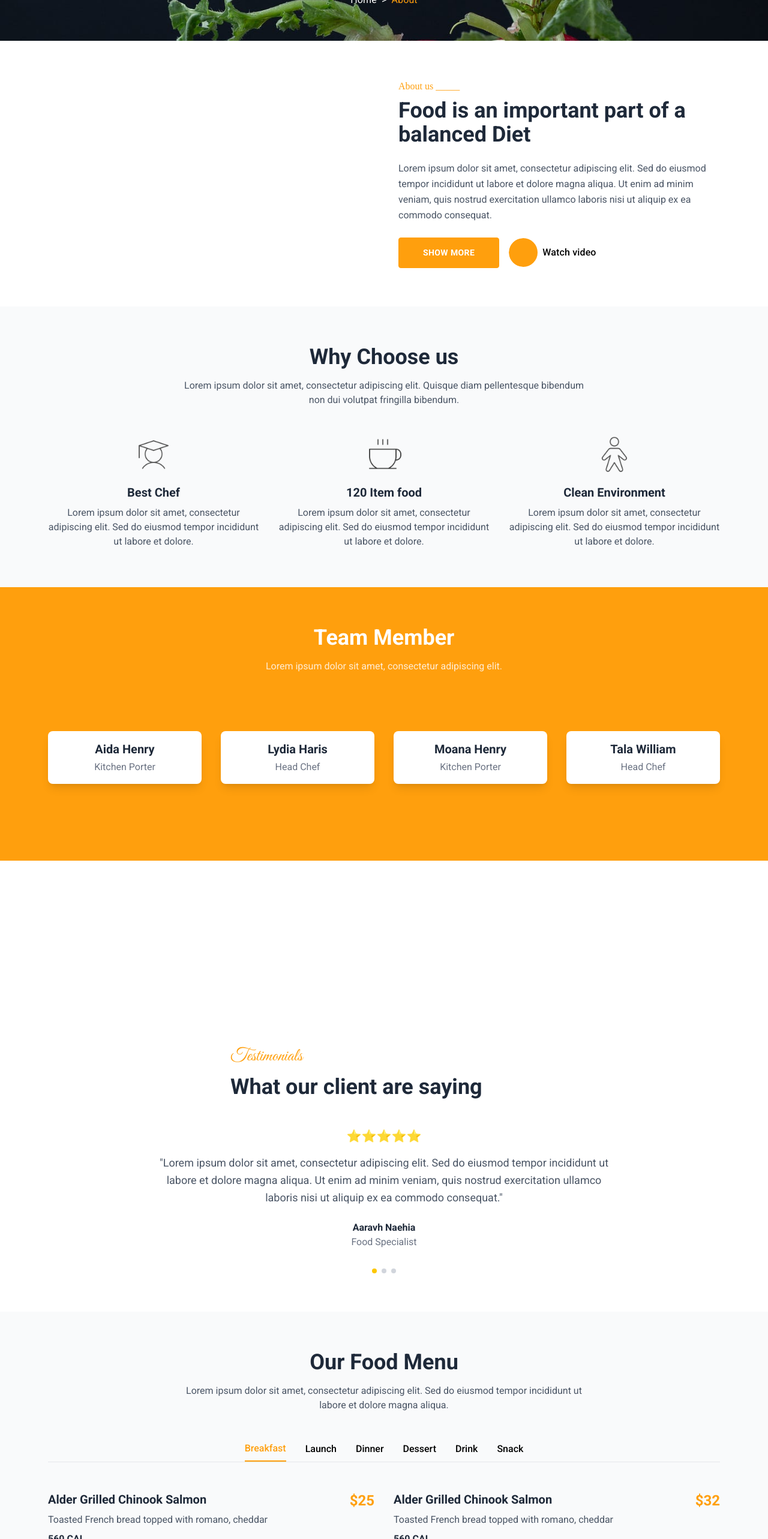
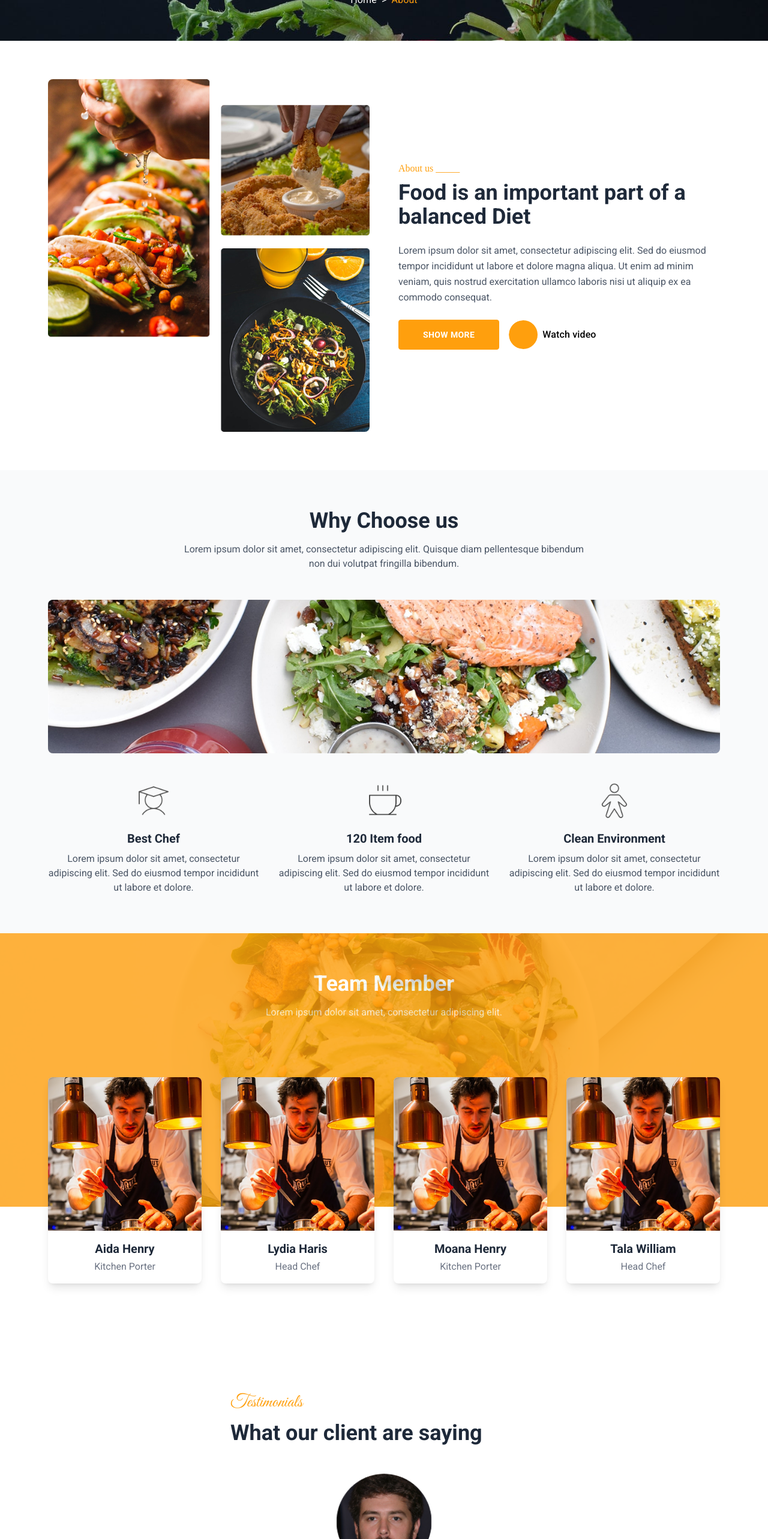
Before and after one commit to hugn2k4/siupo-frontend, a React (Vite) app: page /about in a window 1280 px wide. Shown: the part 220-2786 px from the top of the page at 60% size. Built offline with nearby package versions, Linux system fonts and the light colour scheme; no server answers; some icons are missing; a web font is replaced by a local one.

Commit message:
fix: update defaul banner

```diff
--- a/src/pages/AboutUs/components/FoodGallerySection.tsx
+++ b/src/pages/AboutUs/components/FoodGallerySection.tsx
@@ -2,10 +2,10 @@ import React from "react";
 import { Skeleton } from "@mui/material";
 import MyButton from "../../../components/common/Button";
 import type { BannerProps } from "../../../types/props/BannerProps";
-
+import defaultAboutUs from "../../../assets/images/image_about_us_home.png";
 // Food Gallery Section Component
 const FoodGallerySection: React.FC<BannerProps> = ({ banners, loading }) => {
-  const aboutUsImage = banners[0]?.url || "";
+  const aboutUsImage = banners[0]?.url || defaultAboutUs;
   return (
     <section className="py-16 bg-white">
       <div className="max-w-6xl mx-auto px-4">
--- a/src/pages/AboutUs/components/TeamSection.tsx
+++ b/src/pages/AboutUs/components/TeamSection.tsx
@@ -1,5 +1,7 @@
 import type { BannerProps } from "../../../types/props/BannerProps";
 import { Skeleton } from "@mui/material";
+import defaultAboutUsStaff from "../../../assets/images/image_about_us_staff.png";
+import defaultBackground from "../../../assets/images/image_about_us_6.png";
 const TeamSection: React.FC<BannerProps> = ({ banners, loading }) => {
   const teamMembers = [
     { name: "Aida Henry", role: "Kitchen Porter" },
@@ -7,8 +9,8 @@ const TeamSection: React.FC<BannerProps> = ({ banners, loading }) => {
     { name: "Moana Henry", role: "Kitchen Porter" },
     { name: "Tala William", role: "Head Chef" },
   ];
-  const staffImage = banners[1]?.url || ""; // id: 104 - image_about_us_staff
-  const backgroundImage = banners[2]?.url || "";
+  const staffImage = banners[1]?.url || defaultAboutUsStaff; // id: 104 - image_about_us_staff
+  const backgroundImage = banners[2]?.url || defaultBackground;
   return (
     <section className="relative bg-primary pt-16 pb-78">
       <div
--- a/src/pages/AboutUs/components/TestimonialSection.tsx
+++ b/src/pages/AboutUs/components/TestimonialSection.tsx
@@ -1,8 +1,8 @@
 import type { BannerProps } from "../../../types/props/BannerProps";
 import { Skeleton } from "@mui/material";
-
+import defaultClientImage from "../../../assets/images/image_about_us_client.png";
 const TestimonialSection: React.FC<BannerProps> = ({ banners, loading }) => {
-  const clientImage = banners[3]?.url || "";
+  const clientImage = banners[3]?.url || defaultClientImage;
   return (
     <section className="py-16 bg-white mt-60">
       <div className="text-center mb-12">
--- a/src/pages/AboutUs/components/WhyChooseUsSection.tsx
+++ b/src/pages/AboutUs/components/WhyChooseUsSection.tsx
@@ -4,10 +4,11 @@ import { Skeleton } from "@mui/material";
 import Student from "../../../assets/images/image_student.png";
 import Person from "../../../assets/images/image_person.png";
 import Coffee from "../../../assets/images/image_coffee.png";
+import defaultFeatureImage from "../../../assets/images/image_about_us_4.png";
 // import AboutusClient from "../../../assets/images/AboutusClient.png";
 // Why Choose Us Section Component
 const WhyChooseUsSection: React.FC<BannerProps> = ({ banners, loading }) => {
-  const featureImage = banners[4]?.url || "";
+  const featureImage = banners[4]?.url || defaultFeatureImage;
   return (
     <section className="py-16 bg-gray-50">
       <div className="max-w-6xl mx-auto px-4">
--- a/src/pages/Home/components/AboutUs.tsx
+++ b/src/pages/Home/components/AboutUs.tsx
@@ -1,6 +1,7 @@
 import { Box, Typography, Skeleton } from "@mui/material";
 import { motion } from "framer-motion";
 import MyButton from "../../../components/common/Button";
+import DefaultAboutUs from "../../../assets/images/image_about_us_home.png";
 import type { Banner } from "../../../types/models/banner";
 
 interface AboutUsProps {
@@ -10,7 +11,7 @@ interface AboutUsProps {
 
 function AboutUs({ banners, loading }: AboutUsProps) {
   // Lấy banner từ API
-  const aboutUsImage = banners[0]?.url || "";
+  const aboutUsImage = banners[0]?.url || DefaultAboutUs;
 
   return (
     <section className="w-full min-h-screen flex flex-col relative">
--- a/src/pages/Home/components/Hero.tsx
+++ b/src/pages/Home/components/Hero.tsx
@@ -4,6 +4,8 @@ import { useState } from "react";
 import ShiningStarsIcon from "../../../assets/icons/shining_stars.svg";
 import SparkleIcon from "../../../assets/icons/sparkle.svg";
 import MyButton from "../../../components/common/Button";
+import DefaultHero from "../../../assets/images/image_hero.png";
+import DefaultHeroMobile from "../../../assets/images/image_hero_mobile.png";
 import type { Banner } from "../../../types/models/banner";
 
 interface HeroProps {
@@ -14,8 +16,8 @@ interface HeroProps {
 const Hero = ({ banners, loading }: HeroProps) => {
   const [hoveredPlace, setHoveredPlace] = useState(false);
   // Lấy banner từ API
-  const heroImage = banners[0]?.url || "";
-  const heroImageMobile = banners[1]?.url || "";
+  const heroImage = banners[0]?.url || DefaultHero;
+  const heroImageMobile = banners[1]?.url || DefaultHeroMobile;
   return (
     <section className="w-full min-h-[90vh] flex flex-col relative overflow-hidden">
       {/* Right side: Hero Image - positioned absolutely to reach screen edge */}
--- a/src/pages/Menu/MenuSection.tsx
+++ b/src/pages/Menu/MenuSection.tsx
@@ -1,6 +1,10 @@
 import { Box, Typography, Skeleton } from "@mui/material";
 import React, { useEffect, useRef } from "react";
 import { useBanners } from "../../hooks/useBanners";
+import DefaultSalad from "../../assets/images/image_salad.png";
+import DefaultBurger from "../../assets/images/image_burger.png";
+import DefaultCupcake from "../../assets/images/image_cupcake.png";
+import DefaultCocktail from "../../assets/images/image_cocktail.png";
 
 const MenuItem: React.FC<{ item: { name: string; description: string; price: string; calories?: string } }> = ({
   item,
@@ -181,6 +185,7 @@ const menuData = [
     ],
   },
 ];
+const defaultBanners = [DefaultSalad, DefaultBurger, DefaultCupcake, DefaultCocktail];
 
 const MenuSection: React.FC<{ sectionIndex: number }> = ({ sectionIndex }) => {
   const sectionRef = useRef<HTMLDivElement>(null);
@@ -205,8 +210,8 @@ const MenuSection: React.FC<{ sectionIndex: number }> = ({ sectionIndex }) => {
   // banners[1] = image_cupcake (Dessert)
   // banners[2] = image_cocktail (Drinks)
   // banners[3] = image_burger (Main Course)
-  const imageMapping = [0, 3, 1, 2]; // Map index của menuData với index của banners
-  const menuImage = banners[imageMapping[sectionIndex]]?.url || "";
+  const imageMapping = [0, 3, 1, 2]; // map index section → banners API
+  const menuImage = banners[imageMapping[sectionIndex]]?.url || defaultBanners[sectionIndex];
 
   return (
     <Box
--- a/src/pages/PlaceTableForGuest/components/HeroSection.tsx
+++ b/src/pages/PlaceTableForGuest/components/HeroSection.tsx
@@ -2,6 +2,7 @@
 // import DatePicker from "react-datepicker";
 import "react-datepicker/dist/react-datepicker.css";
 import { useBanners } from "../../../hooks/useBanners";
+import defaultPlacetable from "../../../assets/images/image_place_table.png";
 const HeroSection: React.FC = () => {
   // const [guests, setGuests] = useState("2");
   // const [branch, setBranch] = useState("");
@@ -13,7 +14,7 @@ const HeroSection: React.FC = () => {
   //   console.log("Chức năng tìm bàn chưa được triển khai");
   // };
   const { banners, loading } = useBanners("Place table");
-  const backgroundImage = banners[0]?.url || "";
+  const backgroundImage = banners[0]?.url || defaultPlacetable;
 
   return (
     <section
```
Also changed, not shown: src/assets/images/image_place_table.png (added).
